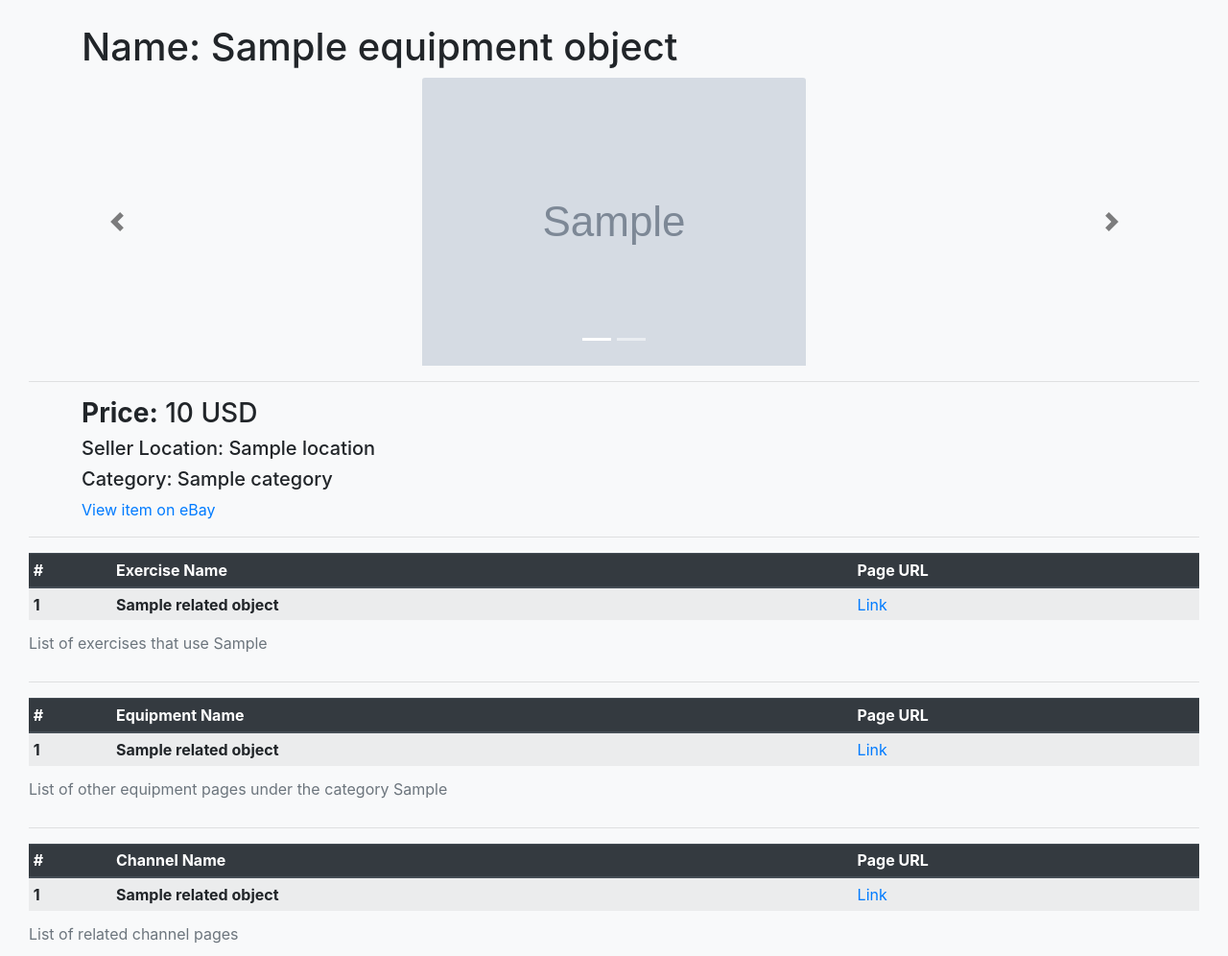
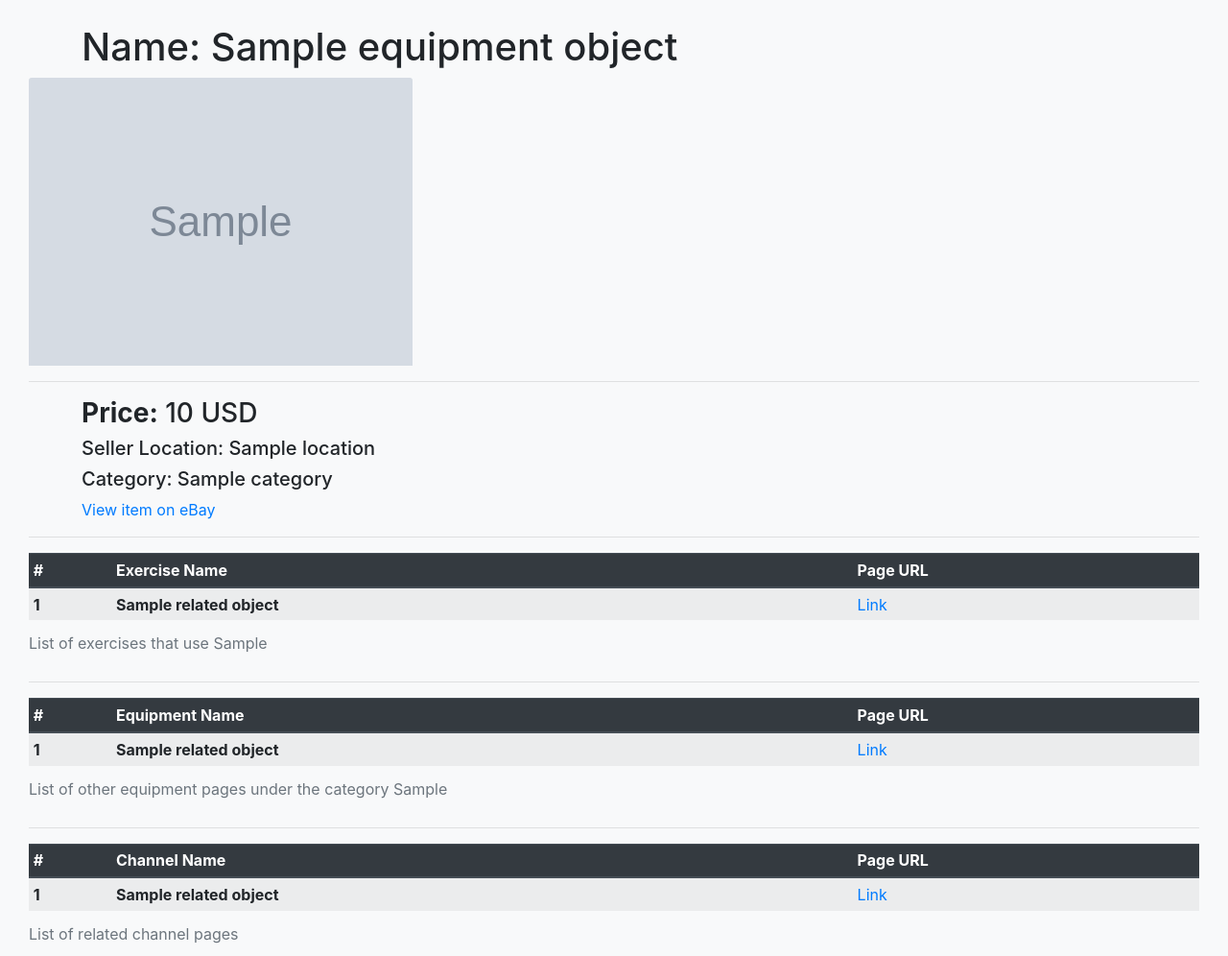
Before and after one commit to wuhoo16/fithub-website, a Flask app: template templates/equipmentInstance.html in a window 1280 px wide. Shown: the part 58-1054 px from the top of the page at 96% size. Run offline with Flask 2, Linux system fonts and the light colour scheme; the template is opened without the code that fills it: most values are stand-ins (such as "Sample title", 1, 10 or a date in 2020); grey boxes marked "Sample" are stand-in pictures; some libraries are stand-ins or nearby versions.

Commit message:
Carousel replaced, initial work on sorting

```diff
--- a/requirements.txt
+++ b/requirements.txt
@@ -23,6 +23,7 @@ pymongo==3.11.0
 pytz==2020.1
 requests==2.24.0
 rsa==4.6
+selenium==3.141.0
 six==1.15.0
 uritemplate==3.0.1
 urllib3==1.25.10
--- a/templates/equipmentInstance.html
+++ b/templates/equipmentInstance.html
@@ -17,30 +17,38 @@
         </div>
 
         <!-- Carousel -->
-        <div id="equipmentCarousel"class="carousel slide centered" data-ride="carousel">
-              <ol class="carousel-indicators">
-                <li data-target="#equipmentCarousel" data-slide-to="0" class="active"></li>
-                <li data-target="#equipmentCarousel" data-slide-to="1"></li>
-              </ol>
-              <div class="carousel-inner">
-                  <div class="carousel-item active">
-                      <!-- TODO: test these image resizing lines -->
-                        {% if equipmentObject.replacePictureFlag %}
-                            <img class="card-img-top img-fluid mx-auto" style="width: auto; max-height: 500px;" src="/../static/{{ equipmentObject.picture }}" alt="{{ equipmentObject.name }}'s image">
-                        {% else %}
-                            <img class="card-img-top img-fluid mx-auto" style="width: auto; max-height: 500px;" src="{{ equipmentObject.picture }}" onerror="this.onerror=null; this.src='{{ equipmentObject.picture }}'"; alt="{{ equipmentObject.name }}'s image">
-                        {% endif %}
-                  </div>
-<!--                  <div class="carousel-item">-->
-<!--                      <img src="{{ equipmentObject.picture }}" onerror="this.onerror=null; this.src='{{ equipmentObject.picture }}'"; alt=" {{ equipmentObject.name }}'s carousel image"/>-->
+<!--        <div id="equipmentCarousel"class="carousel slide centered" data-ride="carousel">-->
+<!--              <ol class="carousel-indicators">-->
+<!--                <li data-target="#equipmentCarousel" data-slide-to="0" class="active"></li>-->
+<!--                <li data-target="#equipmentCarousel" data-slide-to="1"></li>-->
+<!--              </ol>-->
+<!--              <div class="carousel-inner">-->
+<!--                  <div class="carousel-item active">-->
+<!--                        {% if equipmentObject.replacePictureFlag %}-->
+<!--                            <img class="card-img-top img-fluid mx-auto" style="width: auto; max-height: 500px;" src="/../static/{{ equipmentObject.picture }}" alt="{{ equipmentObject.name }}'s image">-->
+<!--                        {% else %}-->
+<!--                            <img class="card-img-top img-fluid mx-auto" style="width: auto; max-height: 500px;" src="{{ equipmentObject.picture }}" onerror="this.onerror=null; this.src='{{ equipmentObject.picture }}'"; alt="{{ equipmentObject.name }}'s image">-->
+<!--                        {% endif %}-->
 <!--                  </div>-->
-              </div>
-              <a class="carousel-control-prev" href="#equipmentCarousel" data-slide="prev">
-                <span class="carousel-control-prev-icon"></span>
-              </a>
-              <a class="carousel-control-next" href="#equipmentCarousel" data-slide="next">
-                <span class="carousel-control-next-icon"></span>
-              </a>
+<!--&lt;!&ndash;                  <div class="carousel-item">&ndash;&gt;-->
+<!--&lt;!&ndash;                      <img src="{{ equipmentObject.picture }}" onerror="this.onerror=null; this.src='{{ equipmentObject.picture }}'"; alt=" {{ equipmentObject.name }}'s carousel image"/>&ndash;&gt;-->
+<!--&lt;!&ndash;                  </div>&ndash;&gt;-->
+<!--              </div>-->
+<!--              <a class="carousel-control-prev" href="#equipmentCarousel" data-slide="prev">-->
+<!--                <span class="carousel-control-prev-icon"></span>-->
+<!--              </a>-->
+<!--              <a class="carousel-control-next" href="#equipmentCarousel" data-slide="next">-->
+<!--                <span class="carousel-control-next-icon"></span>-->
+<!--              </a>-->
+<!--        </div>-->
+
+        <div id=""equipmentImage>
+            <!-- TODO: test these image resizing lines -->
+            {% if equipmentObject.replacePictureFlag %}
+                <img class="card-img-top img-fluid mx-auto" style="width: auto; max-height: 500px;" src="/../static/{{ equipmentObject.picture }}" alt="{{ equipmentObject.name }}'s image">
+            {% else %}
+                <img class="card-img-top img-fluid mx-auto" style="width: auto; max-height: 500px;" src="{{ equipmentObject.picture }}" onerror="this.onerror=null; this.src='{{ equipmentObject.picture }}'"; alt="{{ equipmentObject.name }}'s image">
+            {% endif %}
         </div>
 
         <!-- Information -->
```
Also changed, not shown: templates/equipments.html (+35 -0 lines).
